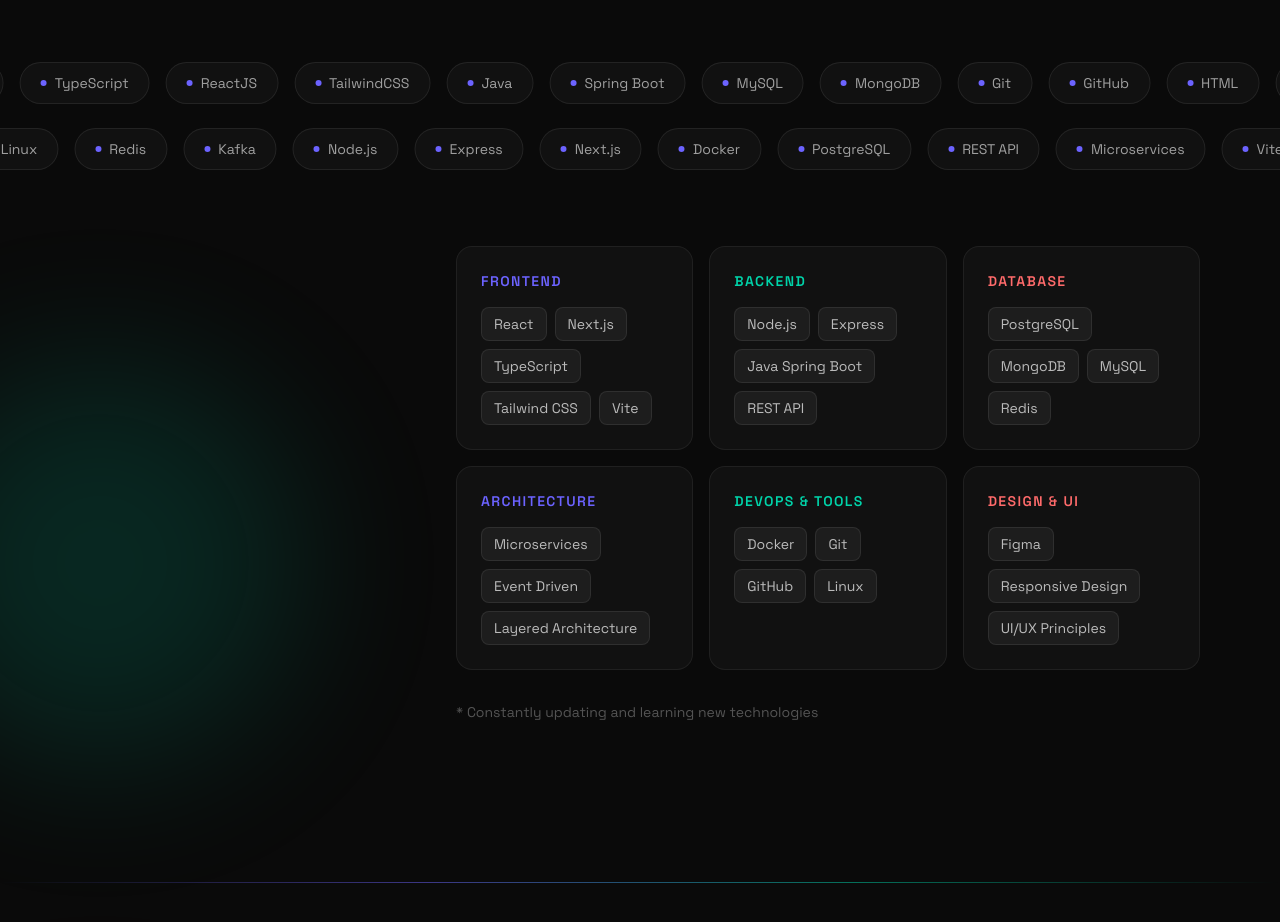
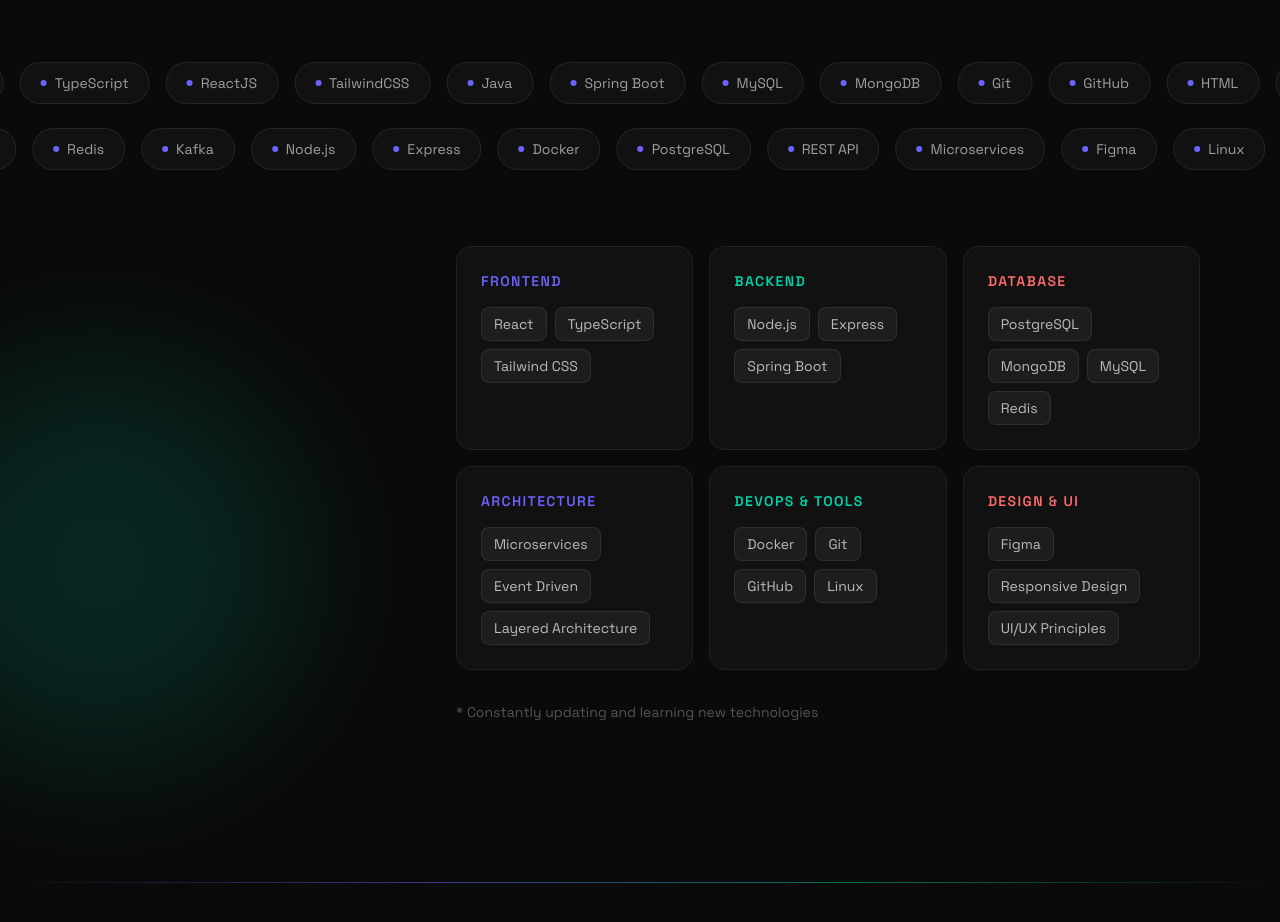
Before and after one commit to minhzuu/MinhDu_Portfolio, a React (Vite) app: page / in a window 1280 px wide. Shown: the part 4305-5227 px from the top of the page. Built offline with nearby package versions, Linux system fonts and the light colour scheme.

Commit message:
feat: add Skills component with animated marquee and categorized technology grid

```diff
--- a/src/components/Skills.tsx
+++ b/src/components/Skills.tsx
@@ -8,13 +8,13 @@
 ]
 
 const skillsRow2 = [
-  'Node.js', 'Express', 'Next.js', 'Docker', 'PostgreSQL', 'REST API',
-  'Microservices', 'Vite', 'Figma', 'Linux', 'Redis', 'Kafka',
+  'Node.js', 'Express', 'Docker', 'PostgreSQL', 'REST API',
+  'Microservices', 'Figma', 'Linux', 'Redis', 'Kafka',
 ]
 
 const skillGroups = [
-  { category: 'Frontend', skills: ['React', 'Next.js', 'TypeScript', 'Tailwind CSS', 'Vite'], color: '#6C63FF' },
-  { category: 'Backend', skills: ['Node.js', 'Express', 'Java Spring Boot', 'REST API'], color: '#00D4AA' },
+  { category: 'Frontend', skills: ['React','TypeScript', 'Tailwind CSS'], color: '#6C63FF' },
+  { category: 'Backend', skills: ['Node.js', 'Express', 'Spring Boot'], color: '#00D4AA' },
   { category: 'Database', skills: ['PostgreSQL', 'MongoDB', 'MySQL', 'Redis'], color: '#FF6B6B' },
   { category: 'Architecture', skills: ['Microservices', 'Event Driven', 'Layered Architecture'], color: '#6C63FF' },
   { category: 'DevOps & Tools', skills: ['Docker', 'Git', 'GitHub', 'Linux'], color: '#00D4AA' },
```
